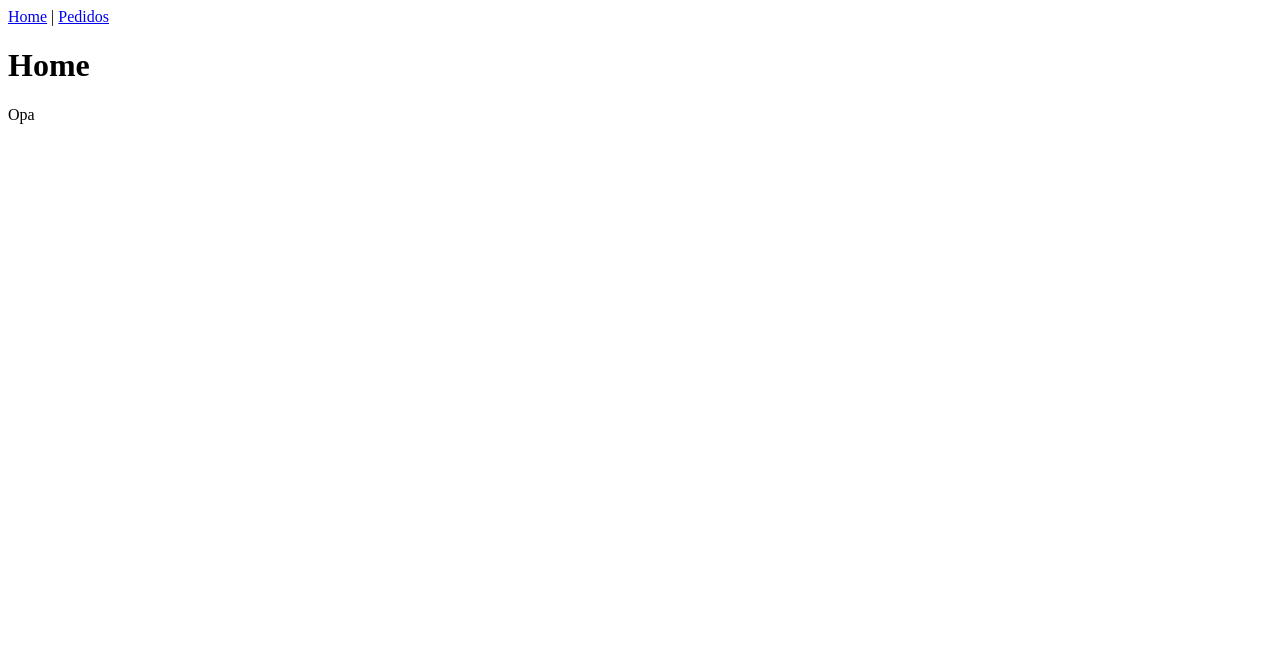
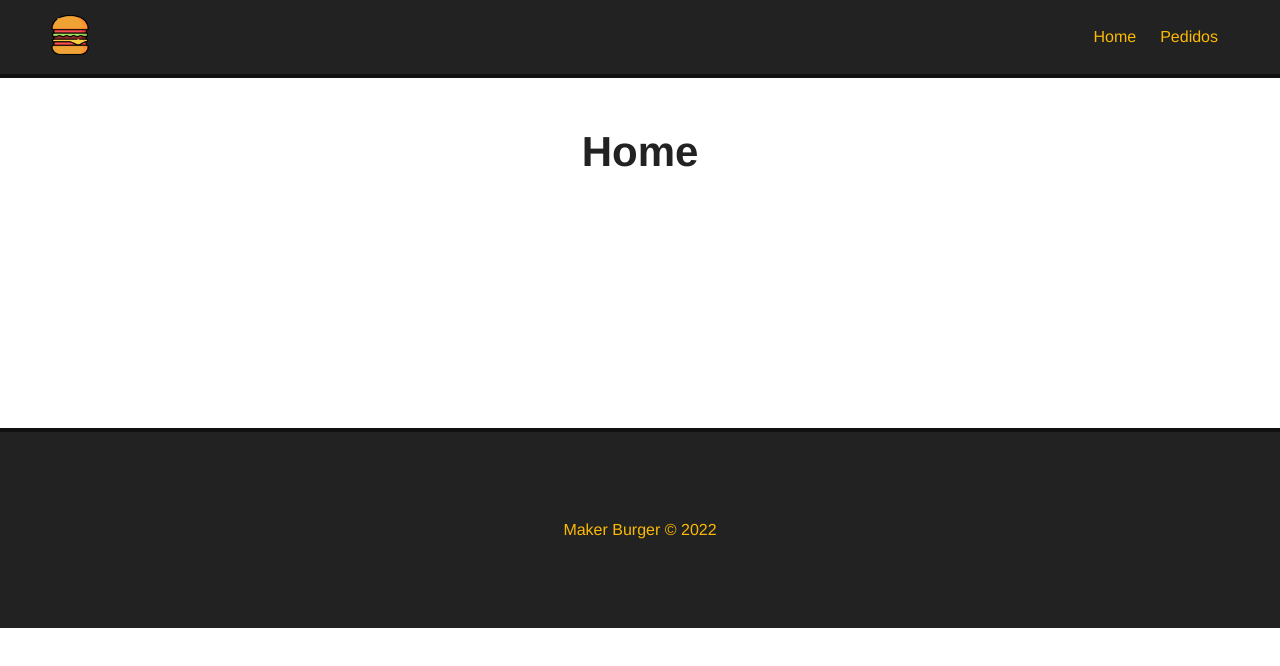
Before and after one commit to Dinos-s/Maker-Buguer_vue, a Vue app: page / in a window 1280 px wide. Shown: the top 666 px of the page. Built offline with nearby package versions, Linux system fonts and the light colour scheme.

Commit message:
estilizando as pages

```diff
--- a/src/App.vue
+++ b/src/App.vue
@@ -1,5 +1,5 @@
 <template>
-  <Navbar/>
+  <Navbar :logo="logo_src" :alt="app_name"/>
   <router-view/>
   <Footer/>
 </template>
@@ -10,15 +10,39 @@
 
 <script>
   import Navbar from "./components/Navbar.vue";
-  import Footer from './components/Footer.vue'
+  import Footer from './components/Footer.vue';
+
   export default{
     components: {
       Navbar,
       Footer,
+    },
+    data() {
+      return {
+        logo_src: "/img/logo.png",
+        app_name: 'Maker Burger'
+      }
     }
   }
 </script>
 
 <style>
+  *{
+    font-family: Helvetica;
+    padding: 0;
+    margin: 0;
+    box-sizing: border-box;
+  }
 
+  .main-container{
+    margin: 50px;
+    min-height: 250px;
+  }
+
+  h1{
+    text-align: center;
+    font-size: 42px;
+    margin-bottom: 30px;
+    color: #222;
+  }
 </style>
--- a/src/components/Footer.vue
+++ b/src/components/Footer.vue
@@ -1,9 +1,20 @@
 <template>
-    <p>Opa</p>
+    <footer id="footer">
+        <p>Maker Burger &copy; 2022</p>
+    </footer>
 </template>
 
-<style>
-
+<style scoped>
+    #footer {
+        height: 200px;
+        background-color: #222;
+        border-top: 4px solid #111;
+        color: #fcba03;
+        display: flex;
+        align-items: center;
+        justify-content: center;
+        width: 100%;
+    }
 </style>
 
 <script>
--- a/src/components/Navbar.vue
+++ b/src/components/Navbar.vue
@@ -1,19 +1,48 @@
 <template>
     <nav>
-        <router-link to="/">
-            <img src="" id="logo">
+        <router-link to="/" id="logo-url">
+            <img :src="logo"  :alt="alt" id="logo">
         </router-link>
-        <router-link to="/">Home</router-link> |
+        <router-link to="/">Home</router-link>
         <router-link to="/pedidos">Pedidos</router-link>
     </nav>
 </template>
 
 <style scoped>
+    nav{
+        background-color: #222;
+        border-bottom: 4px solid #111;
+        padding: 15px 50px;
+        display: flex;
+        justify-content: flex-end;
+        align-items: center;
+    }
 
+    nav #logo-url{
+        margin: auto;
+        margin-left: 0;
+    }
+
+    #logo{
+        width: 40px;
+        height: 40px;
+    }
+
+    nav a{
+        color: #fcba03;
+        text-decoration: none;
+        margin: 12px;
+        transition: .5s;
+    }
+
+    nav a:hover{
+        color: #fff;
+    }
 </style>
 
 <script>
     export default {
-        name: 'Navbar'
+        name: 'Navbar',
+        props: ["logo", "alt"]
     }
 </script>
--- a/src/views/HomeView.vue
+++ b/src/views/HomeView.vue
@@ -1,5 +1,5 @@
 <template>
-  <div class="home">
+  <div class="main-container">
     <h1>Home</h1>
   </div>
 </template>
--- a/src/views/Pedidos.vue
+++ b/src/views/Pedidos.vue
@@ -1,5 +1,5 @@
 <template>
-  <div class="pedido">
+  <div class="main-container">
     <h1>Pedidos</h1>
   </div>
 </template>
```
